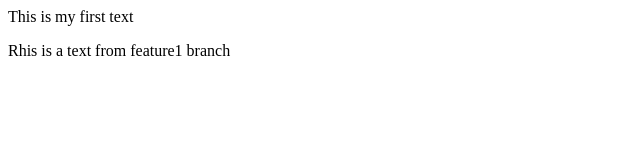
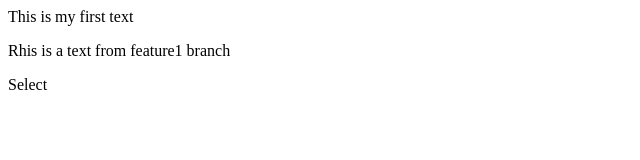
Before and after one commit to rajarshiB14/githubrepo, a plain HTML site: page index.html in a window 1280 px wide. Shown: the full height of the page, 0-640 px from the left. Drawn offline with Linux system fonts and the light colour scheme.

Commit message:
update index file with a dropdown

```diff
--- a/index.html
+++ b/index.html
@@ -1,2 +1,2 @@
 <p>This is my first text</p>
-<p>Rhis is a text from feature1 branch</p>
+<p>Rhis is a text from feature1 branch</p><dropdown>Select</dropdown>
```
